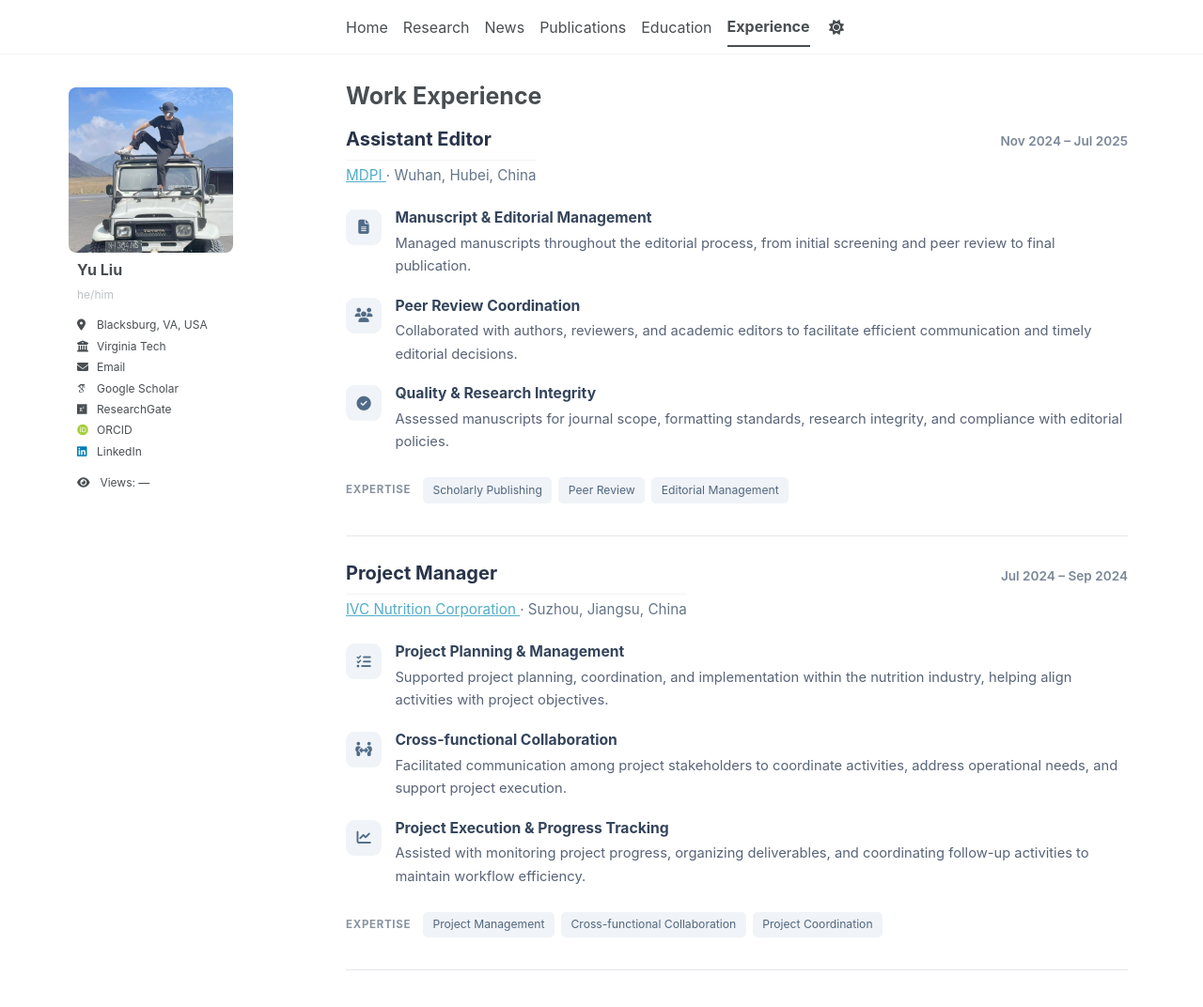
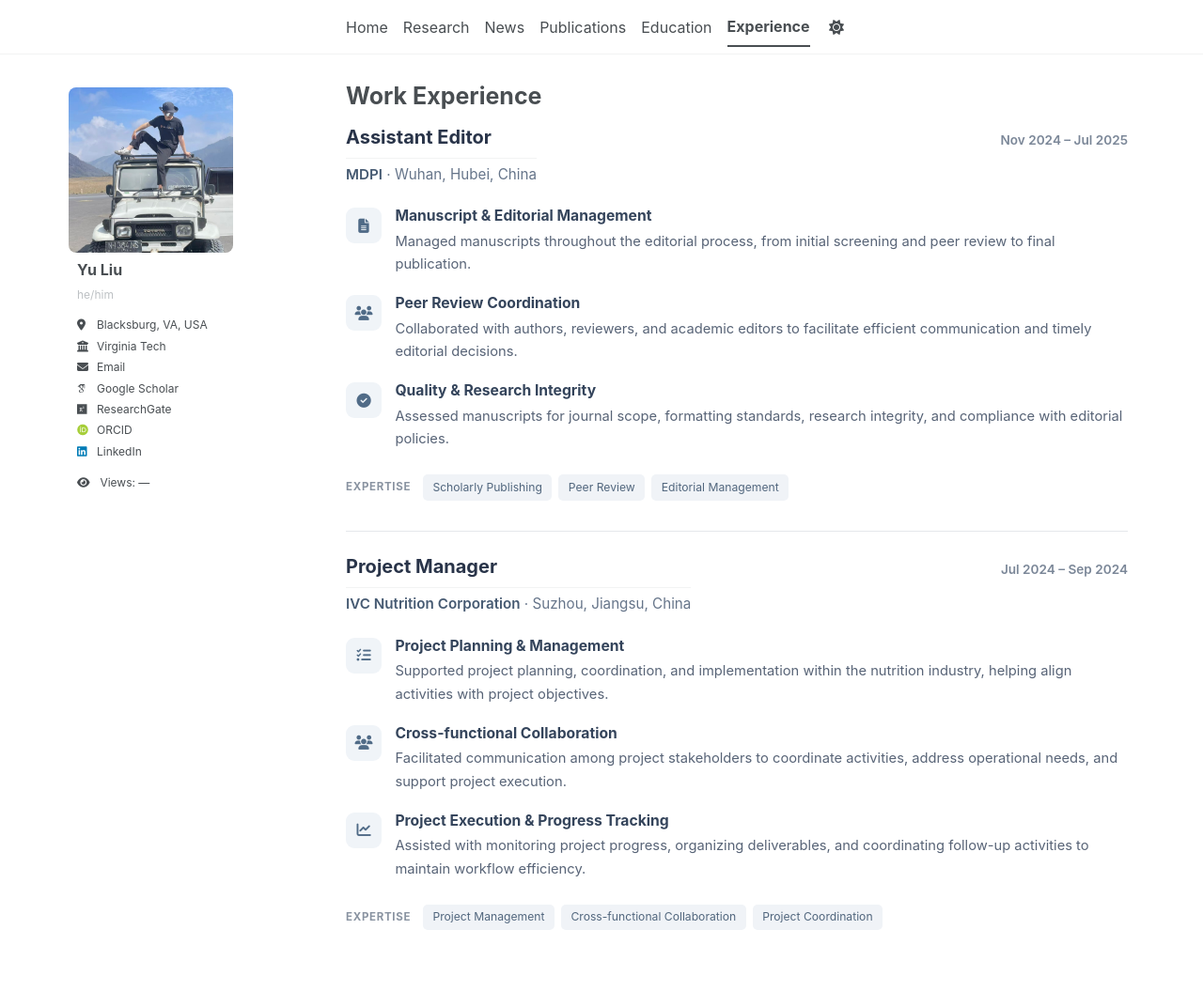
Before and after one commit to yuliu0322/yuliu0322.github.io, a Jekyll site: the page built from _pages/experience.md, in a window 1280 px wide and 1105 px high. Shown: the top 1072 px of the window at 94% size. Built offline with Jekyll 4.4.1, drawn with Linux system fonts in a browser that asks for light colours; some web fonts are replaced; a script bundle is joined from its source files by our own code; library files that are not in the unit come from our copies.

Commit message:
Update experience.md

```diff
--- a/_pages/experience.md
+++ b/_pages/experience.md
@@ -6,19 +6,26 @@ author_profile: true
 ---
 
 <style>
-/* Experience page */
+/* ===== Work Experience ===== */
+
 .experience-page {
-  max-width: 100%;
+  width: 100%;
 }
 
 .experience-item {
-  padding: 1.7rem 0 2.1rem;
+  padding: 1.6rem 0 2rem;
   border-bottom: 1px solid #e5e7eb;
 }
 
 .experience-item:first-child {
-  padding-top: 0.5rem;
+  padding-top: 0.4rem;
 }
+
+.experience-item:last-child {
+  border-bottom: none;
+}
+
+/* Header */
 
 .experience-header {
   display: flex;
@@ -29,33 +36,45 @@ author_profile: true
 }
 
 .experience-title {
+  margin: 0 0 0.35rem;
   font-size: 1.25rem;
   font-weight: 700;
   color: #293449;
-  margin: 0 0 0.35rem;
 }
 
 .experience-org {
   font-size: 0.95rem;
+  line-height: 1.5;
   color: #66758a;
-  line-height: 1.5;
 }
 
-.experience-org strong {
-  color: #465a72;
+.experience-link,
+.experience-link:visited {
+  color: #465a72 !important;
+  font-weight: 600;
+  text-decoration: none !important;
+  transition: color 0.2s ease;
+}
+
+.experience-link:hover,
+.experience-link:focus-visible {
+  color: #52a9c9 !important;
+  text-decoration: underline !important;
 }
 
 .experience-date {
-  color: #7b8798;
+  padding-top: 0.3rem;
   font-size: 0.85rem;
   font-weight: 600;
+  color: #7b8798;
   white-space: nowrap;
-  padding-top: 0.3rem;
 }
+
+/* Contributions */
 
 .experience-contributions {
   display: grid;
-  gap: 1.35rem;
+  gap: 1.3rem;
 }
 
 .experience-contribution {
@@ -66,14 +85,14 @@ author_profile: true
 
 .experience-icon {
   flex-shrink: 0;
+  display: flex;
+  align-items: center;
+  justify-content: center;
   width: 38px;
   height: 38px;
   border-radius: 9px;
   background: #f0f4f8;
   color: #506b87;
-  display: flex;
-  align-items: center;
-  justify-content: center;
   font-size: 0.95rem;
 }
 
@@ -83,18 +102,20 @@ author_profile: true
 }
 
 .experience-content h3 {
+  margin: 0 0 0.3rem;
   font-size: 0.98rem;
   font-weight: 700;
   color: #34445b;
-  margin: 0 0 0.3rem;
 }
 
 .experience-content p {
+  margin: 0;
   font-size: 0.92rem;
   line-height: 1.65;
   color: #586477;
-  margin: 0;
 }
+
+/* Expertise */
 
 .experience-expertise {
   display: flex;
@@ -105,22 +126,23 @@ author_profile: true
 }
 
 .expertise-label {
+  margin-right: 0.35rem;
   font-size: 0.72rem;
   font-weight: 700;
   letter-spacing: 0.06em;
   color: #8993a1;
-  margin-right: 0.35rem;
 }
 
 .expertise-tag {
+  padding: 0.3rem 0.65rem;
+  border-radius: 5px;
+  background: #f0f3f7;
+  color: #52677e;
   font-size: 0.76rem;
-  color: #52677e;
-  background: #f0f3f7;
-  border-radius: 5px;
-  padding: 0.3rem 0.65rem;
 }
 
-/* Dark mode */
+/* Dark Mode */
+
 [data-theme="dark"] .experience-title,
 [data-theme="dark"] .experience-content h3 {
   color: #e2e8f0;
@@ -130,6 +152,16 @@ author_profile: true
 [data-theme="dark"] .experience-content p,
 [data-theme="dark"] .experience-date {
   color: #a5b1c2;
+}
+
+[data-theme="dark"] .experience-link,
+[data-theme="dark"] .experience-link:visited {
+  color: #c0cfdf !important;
+}
+
+[data-theme="dark"] .experience-link:hover,
+[data-theme="dark"] .experience-link:focus-visible {
+  color: #70c4e4 !important;
 }
 
 [data-theme="dark"] .experience-icon,
@@ -143,6 +175,7 @@ author_profile: true
 }
 
 /* Mobile */
+
 @media (max-width: 600px) {
   .experience-header {
     flex-direction: column;
@@ -165,31 +198,29 @@ author_profile: true
 
 <div class="experience-page">
 
-  <!-- Assistant Editor -->
+  <!-- ===== Assistant Editor ===== -->
+
   <section class="experience-item">
 
     <div class="experience-header">
       <div>
         <h2 class="experience-title">Assistant Editor</h2>
         <div class="experience-org">
-          <a href="https://www.mdpi.com/"
-   target="_blank"
-   rel="noopener noreferrer"
-   class="experience-link">
-  MDPI
-</a> · Wuhan, Hubei, China
+          <a class="experience-link"
+             href="https://www.mdpi.com/"
+             target="_blank"
+             rel="noopener noreferrer">MDPI</a>
+          · Wuhan, Hubei, China
         </div>
       </div>
-      <div class="experience-date">
-        Nov 2024 – Jul 2025
-      </div>
+      <div class="experience-date">Nov 2024 – Jul 2025</div>
     </div>
 
     <div class="experience-contributions">
 
       <div class="experience-contribution">
         <div class="experience-icon">
-          <i class="fas fa-file-alt"></i>
+          <i class="fas fa-file-alt" aria-hidden="true"></i>
         </div>
         <div class="experience-content">
           <h3>Manuscript &amp; Editorial Management</h3>
@@ -203,7 +234,7 @@ author_profile: true
 
       <div class="experience-contribution">
         <div class="experience-icon">
-          <i class="fas fa-users"></i>
+          <i class="fas fa-users" aria-hidden="true"></i>
         </div>
         <div class="experience-content">
           <h3>Peer Review Coordination</h3>
@@ -217,7 +248,7 @@ author_profile: true
 
       <div class="experience-contribution">
         <div class="experience-icon">
-          <i class="fas fa-check-circle"></i>
+          <i class="fas fa-check-circle" aria-hidden="true"></i>
         </div>
         <div class="experience-content">
           <h3>Quality &amp; Research Integrity</h3>
@@ -240,31 +271,29 @@ author_profile: true
 
   </section>
 
-  <!-- Project Manager -->
+  <!-- ===== Project Manager ===== -->
+
   <section class="experience-item">
 
     <div class="experience-header">
       <div>
         <h2 class="experience-title">Project Manager</h2>
         <div class="experience-org">
-          <a href="https://www.ivcinc.com/"
-   target="_blank"
-   rel="noopener noreferrer"
-   class="experience-link">
-  IVC Nutrition Corporation
-</a> · Suzhou, Jiangsu, China
+          <a class="experience-link"
+             href="https://www.ivcinc.com/"
+             target="_blank"
+             rel="noopener noreferrer">IVC Nutrition Corporation</a>
+          · Suzhou, Jiangsu, China
         </div>
       </div>
-      <div class="experience-date">
-        Jul 2024 – Sep 2024
-      </div>
+      <div class="experience-date">Jul 2024 – Sep 2024</div>
     </div>
 
     <div class="experience-contributions">
 
       <div class="experience-contribution">
         <div class="experience-icon">
-          <i class="fas fa-tasks"></i>
+          <i class="fas fa-tasks" aria-hidden="true"></i>
         </div>
         <div class="experience-content">
           <h3>Project Planning &amp; Management</h3>
@@ -278,7 +307,7 @@ author_profile: true
 
       <div class="experience-contribution">
         <div class="experience-icon">
-          <i class="fas fa-people-arrows"></i>
+          <i class="fas fa-users" aria-hidden="true"></i>
         </div>
         <div class="experience-content">
           <h3>Cross-functional Collaboration</h3>
@@ -293,7 +322,7 @@ author_profile: true
 
       <div class="experience-contribution">
         <div class="experience-icon">
-          <i class="fas fa-chart-line"></i>
+          <i class="fas fa-chart-line" aria-hidden="true"></i>
         </div>
         <div class="experience-content">
           <h3>Project Execution &amp; Progress Tracking</h3>
```
